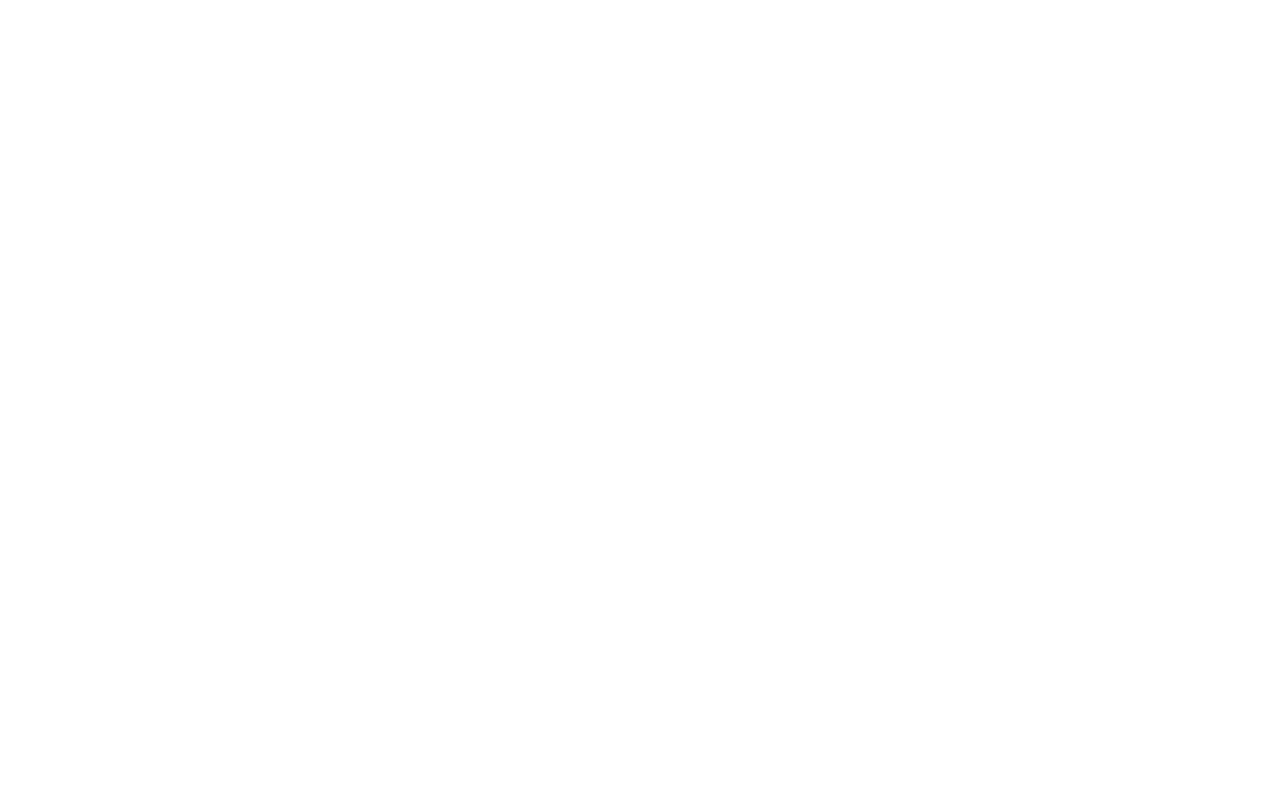
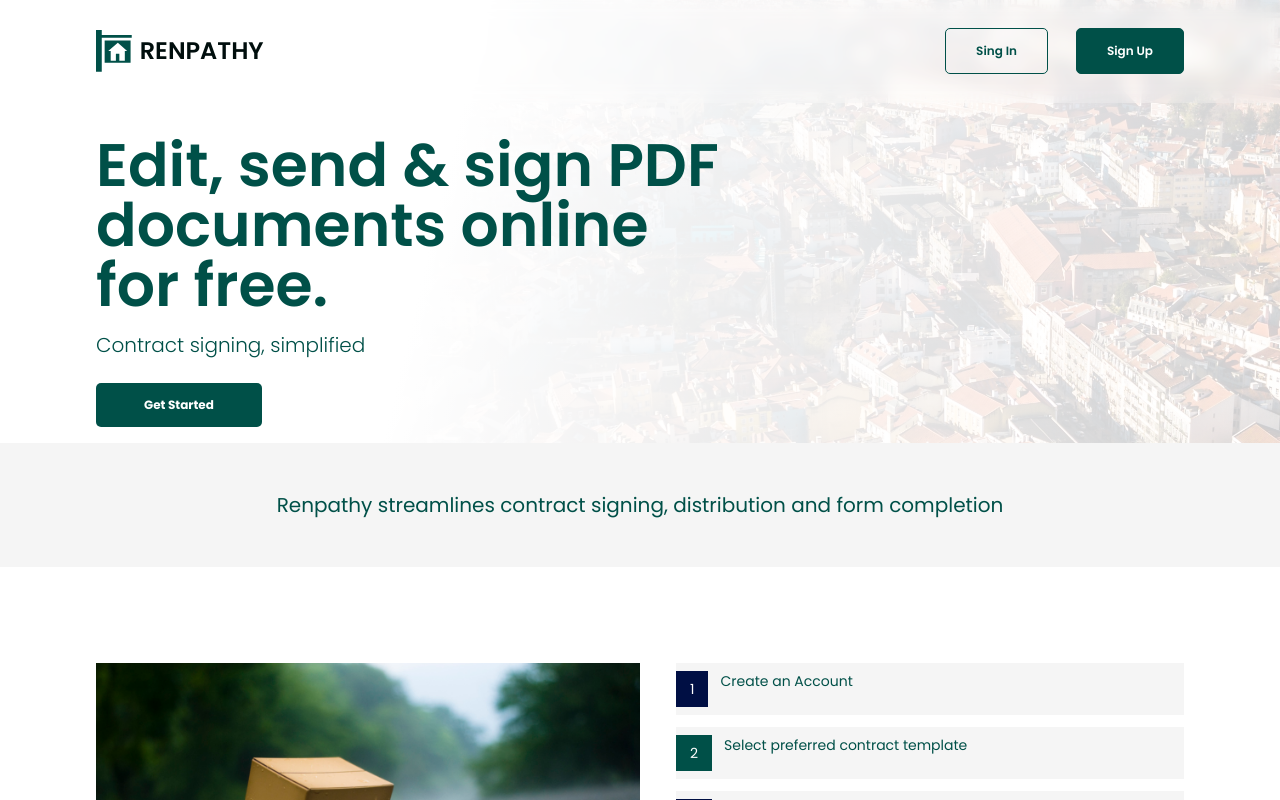
Before and after one commit to PatrickAsiedu/dealtor-web, a React (Create React App) app: page / in a window 1280 px wide. Before the commit this address had no page. Shown: the top 800 px of the page. Built offline with nearby package versions, Linux system fonts and the light colour scheme.

Commit message:
change index route from 'home' to default

```diff
--- a/src/App.js
+++ b/src/App.js
@@ -11,7 +11,7 @@
   return (
     <React.Fragment>
       <Routes>
-        <Route path="/Home" element={<Home />}></Route>
+        <Route path="/" element={<Home />}></Route>
         <Route path="/Contract" element={<Contract />}></Route>
         <Route
           path="ContractTemplates"
```
